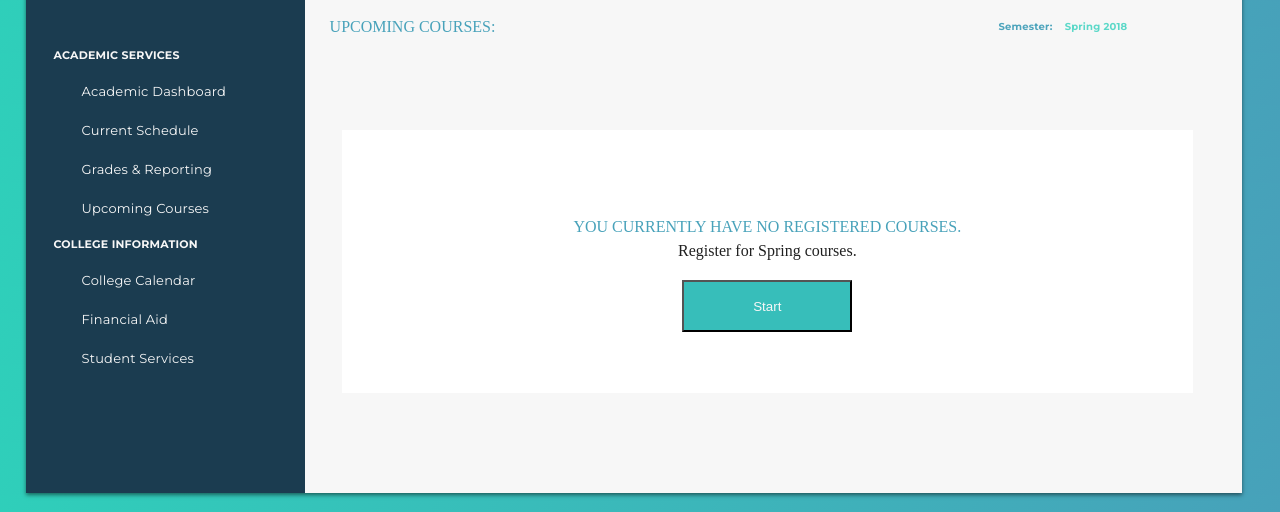
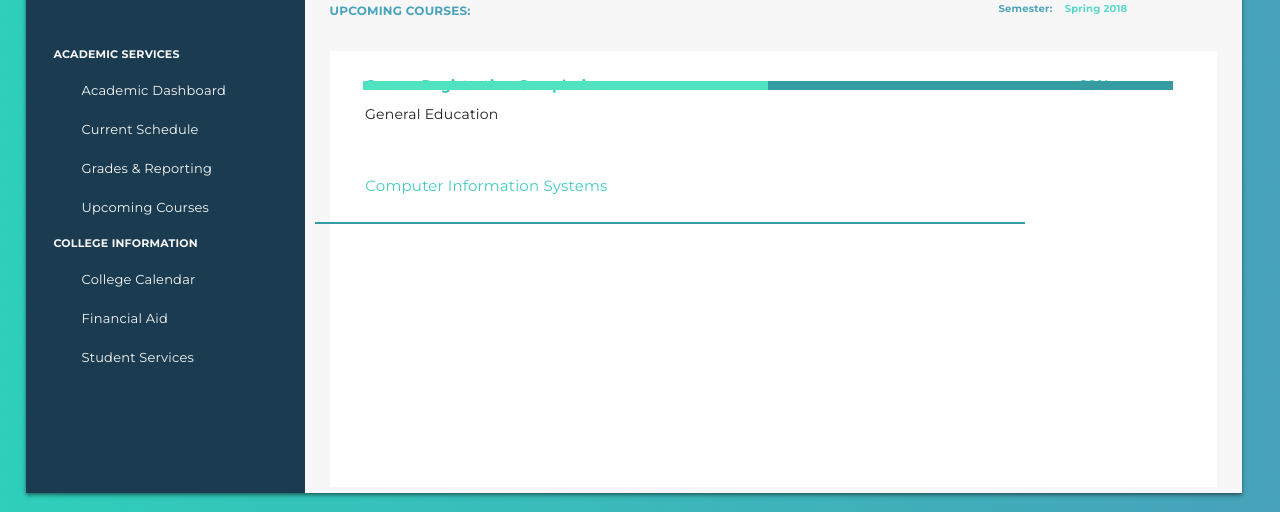
Before and after one commit to RomanNumerals/finalProject, a plain HTML site: page courses.html in a window 1280 px wide. Shown: the part 285-797 px from the top of the page. Drawn offline with Linux system fonts and the light colour scheme.

Commit message:
tackled the remaining boxes. going to make sections for the pop ups

```diff
--- a/courses.html
+++ b/courses.html
@@ -35,7 +35,7 @@
             <nav>
                 <a class="notActive" href="home.html">Home</a>
                 <a class="notActive" href="academic.html">Academic Dashboard</a>
-                <a class="activePage"href="courses.html">Upcoming Courses</a>
+                <a class="activePage" href="courses.html">Upcoming Courses</a>
             </nav>
             <div>
                 <p class="mont10B">DATE</p>
@@ -171,6 +171,25 @@
                 </div>
             </div>
         </div>
+        <div class="cisSelection">
+            <div class="course">
+                <h2>Course Registration Completion:</h2>
+                <h3>60%</h3>
+            </div>
+            <div class="bars">
+                <div class="progressBar"></div>
+                <div class="progressBar2"></div>
+            </div>
+            <div class="genEd">
+                <h2>General Education</h2>
+            </div>
+            <div class="cis">
+                <h2>Computer Information Systems</h2>
+            </div>
+            <div class="thinLine"></div>
+            <div class="entry">
+            </div>
+        </div>
     </section>
 </body>
 
--- a/sass/_courses.scss
+++ b/sass/_courses.scss
@@ -53,7 +53,7 @@
         height: 35%;
         width: 70%;
         margin: 8% 0 0 2%;
-        display: inline-block; //should be inline-block when going to show
+        display: none; //should be inline-block when going to show
         line-height: 1.5;
         h2 {
             text-align: center;
@@ -260,4 +260,60 @@
             }
         }
     }
+    .cisSelection {
+        background-color: #ffffff;
+        height: 58%;
+        width: 73%;
+        margin: 3% 0 0 25%;
+        display: flex;
+        flex-wrap: wrap;
+        .course {
+            width: 100%;
+            display: inherit;
+            padding: 3% 0 0 4%;
+            h2 {
+                @extend .mont14B;
+                color: $tutor;
+                padding-right: 55%;
+            }
+            h3 {
+                @extend .mont14B;
+                color: $tutor;
+            }
+        }
+        .bars {
+            width: 95%;
+            display: inherit;
+            margin-top: -16%;
+            .progressBar {
+                background-color: #50e3c2;
+                width: 50%;
+                height: 3%;
+                margin-left: 4%;
+            }
+            .progressBar2 {
+                background-color: #359ca1;
+                width: 50%;
+                height: 3%;
+            }
+        }
+        .genEd {
+            margin: -28% 0 0 4%;
+            @extend .mont14R;
+            color: $slateGrey;
+        }
+        .cis {
+            margin: -20% 0 0 -15%;
+            h2 {
+                @extend .mont15;
+                color: #44ccc0;
+            }
+        }
+        .thinLine {
+            background-color: #359ca1;
+            height: .50%;
+            width: 80%;
+            margin: -15% 0 0 -33%;
+        }
+    }
 }
```
Also changed, not shown: sass/style.css.
